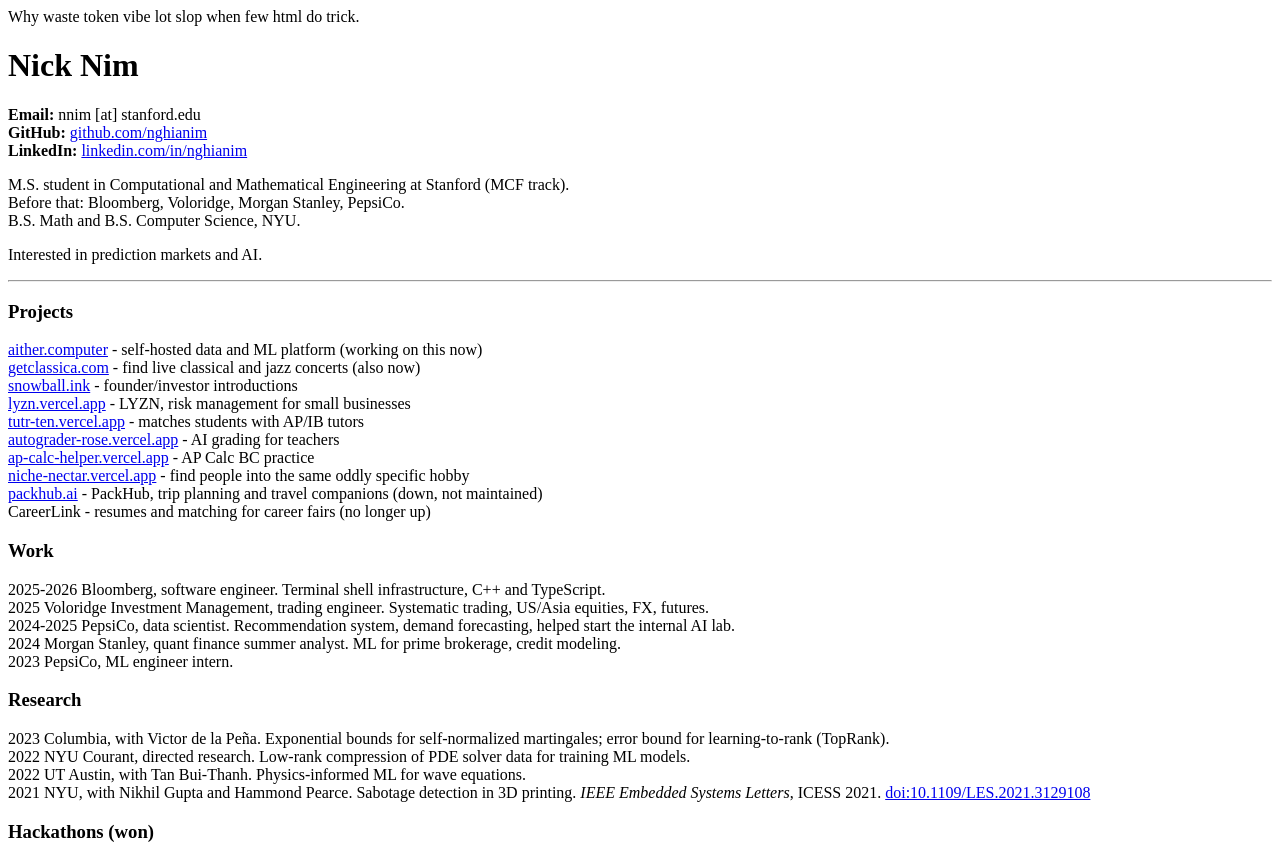
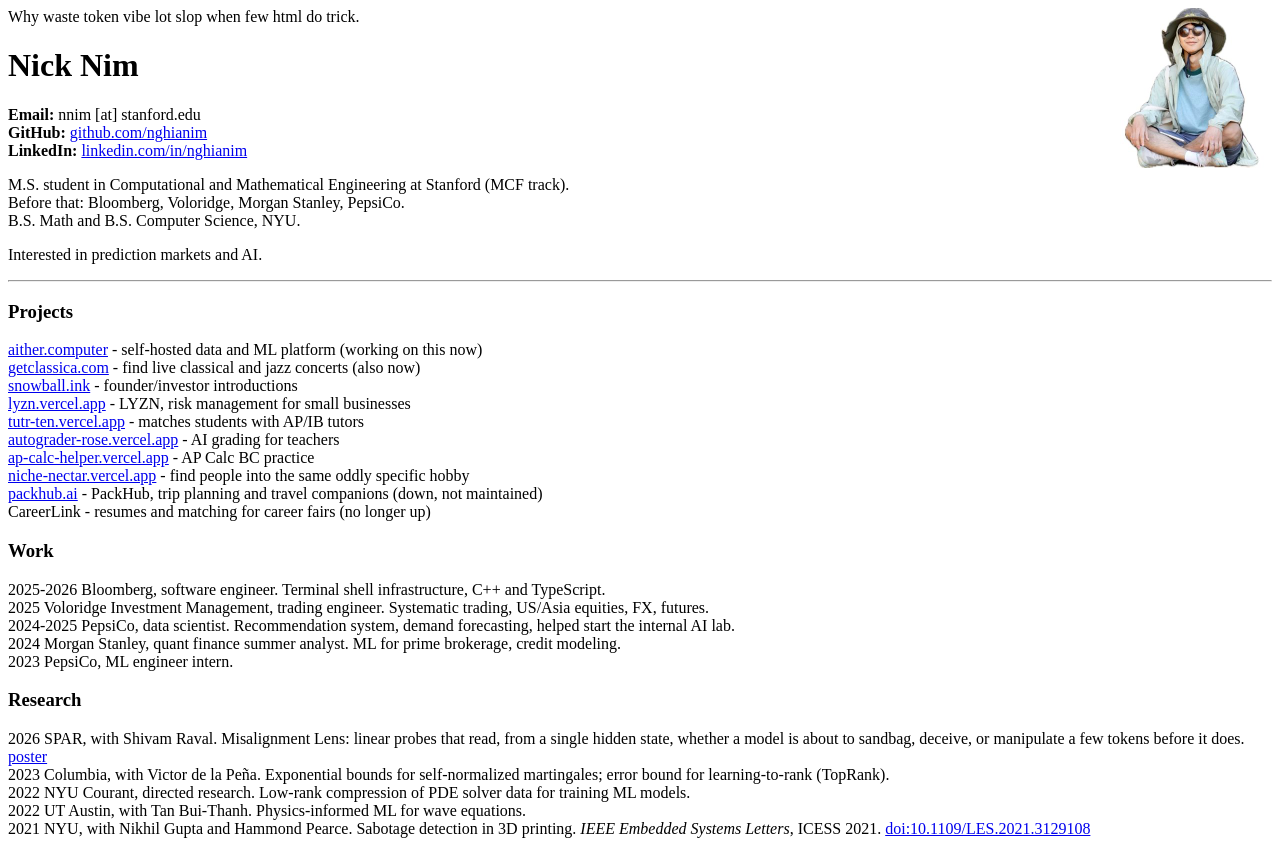
Before and after one commit to NghiaNim/nghian.im, a plain HTML site: page index.html in a window 1280 px wide. Shown: the top 846 px of the page. Drawn offline with Linux system fonts and the light colour scheme.

Commit message:
Add photo, SPAR poster, meditation

```diff
--- a/index.html
+++ b/index.html
@@ -7,6 +7,8 @@
 <body>
 
 Why waste token vibe lot slop when few html do trick.
+
+<img src="me.jpg" align="right" width="160" alt="me">
 
 <h1>Nick Nim</h1>
 
@@ -44,6 +46,7 @@ CareerLink - resumes and matching for career fairs (no longer up)<br>
 2023 PepsiCo, ML engineer intern.<br>
 
 <h3>Research</h3>
+2026 SPAR, with Shivam Raval. Misalignment Lens: linear probes that read, from a single hidden state, whether a model is about to sandbag, deceive, or manipulate a few tokens before it does. <a href="spar-poster.png">poster</a><br>
 2023 Columbia, with Victor de la Pe&ntilde;a. Exponential bounds for self-normalized martingales; error bound for learning-to-rank (TopRank).<br>
 2022 NYU Courant, directed research. Low-rank compression of PDE solver data for training ML models.<br>
 2022 UT Austin, with Tan Bui-Thanh. Physics-informed ML for wave equations.<br>
@@ -62,6 +65,7 @@ Summer 2019 at MaSSP in Hanoi, my first real ML. Built an object detector to fin
 Lived in Sydney for a while, and West Palm Beach for a while.<br>
 Know a lot about Vietnam. Have traveled around Southeast Asia a lot.<br>
 Play the piano.<br>
+Into meditation and mindful business.<br>
 Learned about 10 languages, can speak maybe 4 at a not completely terrible level (Vietnamese, English, Japanese, Mandarin).<br>
 
 <hr>
```
Also changed, not shown: me.jpg (added), spar-poster.png (added).
